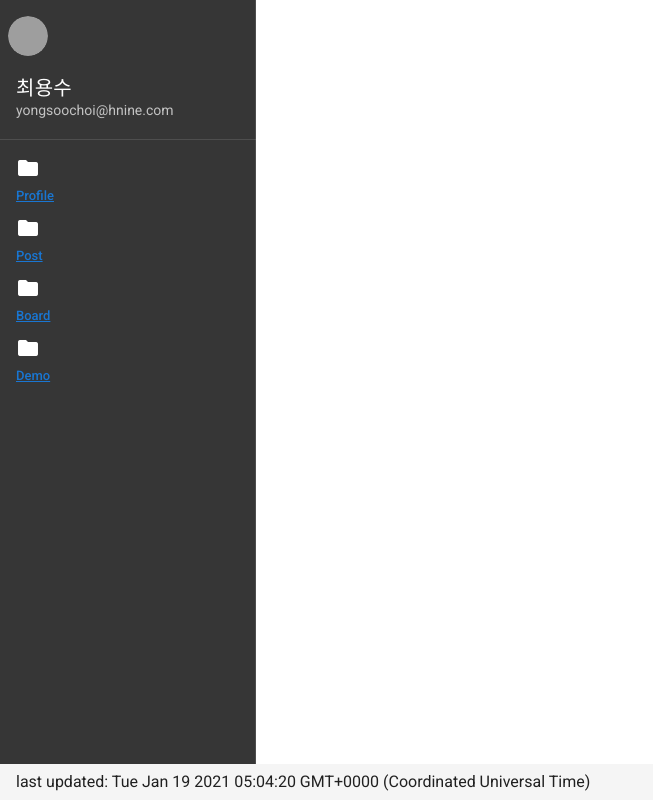
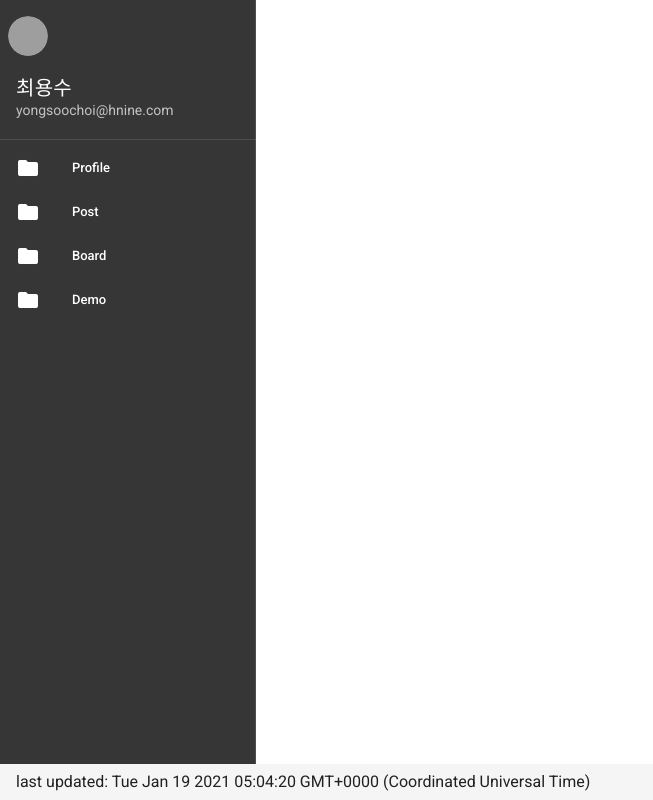
Before and after one commit to YongsooChoi/vuetified-demo, a Vue app: page / in a window 1280 px wide. Shown: the whole page, without its empty margins (0-653 px from the left). Built offline with nearby package versions, Linux system fonts and the light colour scheme; grey boxes are pictures that could not be loaded.

Commit message:
메뉴 v-list-item 속성 변경

```diff
--- a/src/App.vue
+++ b/src/App.vue
@@ -64,14 +64,15 @@
       <v-divider></v-divider>
 
       <v-list nav dense>
-        <!-- <v-list-item v-for="menu in menusWithBaseURL" v-bind:key="menu.id"> -->
-        <v-list-item v-for="menu in menus" v-bind:key="menu.id">
-          <router-link v-bind:to="menu.path">
-            <v-list-item-icon>
-              <v-icon>mdi-folder</v-icon>
-            </v-list-item-icon>
-            <v-list-item-title>{{ menu.title }}</v-list-item-title>
-          </router-link>
+        <v-list-item
+          v-for="menu in menusWithBaseURL"
+          v-bind:key="menu.id"
+          v-bind:to="menu.path"
+        >
+          <v-list-item-icon>
+            <v-icon>mdi-folder</v-icon>
+          </v-list-item-icon>
+          <v-list-item-title>{{ menu.title }}</v-list-item-title>
         </v-list-item>
       </v-list>
     </v-navigation-drawer>
```
